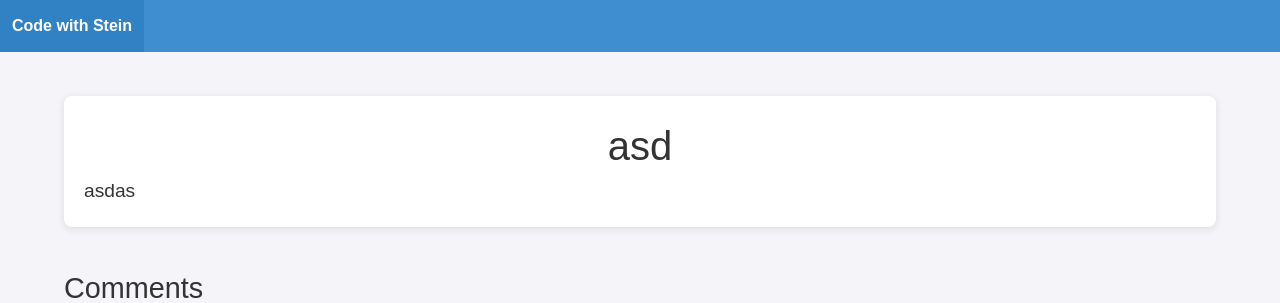
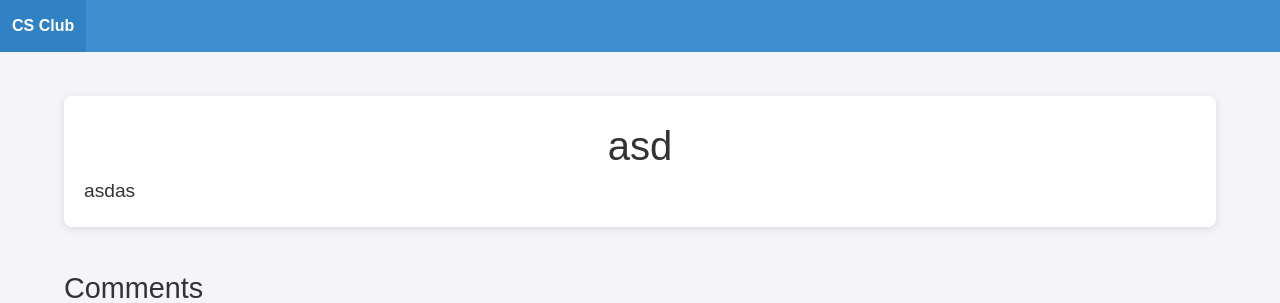
Before and after one commit to isaiahellis1234/CS_CLUP_DRAFT_1, a Django app: a page that uses CS/blog/templates/blog/base.html in a window 1280 px wide. Shown: the top 303 px of the page. Run offline with Django 5.2, Linux system fonts and the light colour scheme; data comes from the database, SQL or seed files in the repository.

Commit message:
Update base.html

```diff
--- a/CS/blog/templates/blog/base.html
+++ b/CS/blog/templates/blog/base.html
@@ -3,7 +3,7 @@
   <head>
     <meta charset="UTF-8" />
     <meta name="viewport" content="width=device-width, initial-scale=1.0" />
-    <title>Code with Stein</title>
+    <title>CS Club</title>
     <link
       rel="stylesheet"
       href="https://cdn.jsdelivr.net/npm/bulma@0.9.1/css/bulma.min.css"
@@ -12,7 +12,7 @@
   <body>
     <nav class="navbar is-info">
       <div class="navbar-brand">
-        <a href="/" class="navbar-item"><strong>Code with Stein</strong></a>
+        <a href="/" class="navbar-item"><strong>CS Club</strong></a>
       </div>
     </nav>
 
```
